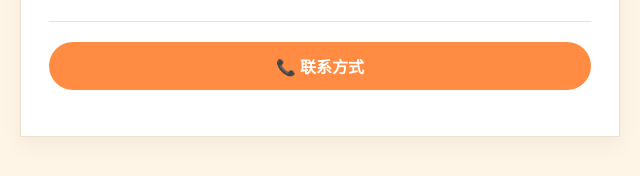
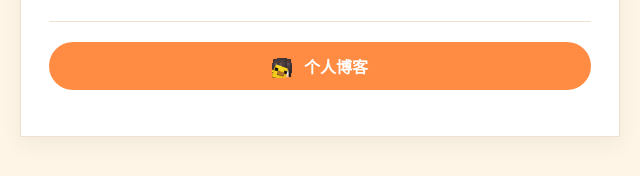
Before and after one commit to hong-a-debug/hong-a-debug.github.io, a plain HTML site: page GameList.html in a window 1280 px wide. Shown: the part 482-658 px from the top of the page, 320-960 px from the left. Drawn offline with Linux system fonts and the light colour scheme.

Commit message:
Update GameList.html

```diff
--- a/GameList.html
+++ b/GameList.html
@@ -216,6 +216,13 @@
             transform: translateY(-1px);
         }
 
+        .contact-icon {
+            width: 20px;
+            height: 20px;
+            vertical-align: middle;
+            margin-right: 8px;
+        }
+
         @media (max-width: 560px) {
             body {
                 padding: 20px 16px;
@@ -285,7 +292,9 @@
 
         <div class="divider"></div>
 
-        <a href="https://hong-a-debug.github.io/" target="_blank" class="contact-btn" data-key="contactBtn">📞 联系方式</a>
+        <a href="https://hong-a-debug.github.io/" target="_blank" class="contact-btn" id="contactBtn">
+            <img src="https://hong-a-debug.github.io/icon/icon.png" alt="icon" class="contact-icon" onerror="this.style.display='none'"> 个人博客
+        </a>
     </div>
 
     <script>
@@ -309,15 +318,13 @@
                 title: "红怪的游戏库",
                 searchPlaceholder: "搜索游戏...",
                 searchBtn: "搜索",
-                noResult: "😢 没有找到相关游戏",
-                contactBtn: "📞 联系方式"
+                noResult: "😢 没有找到相关游戏"
             },
             en: {
                 title: "Hongguai's Game Library",
                 searchPlaceholder: "Search games...",
                 searchBtn: "Search",
-                noResult: "😢 No games found",
-                contactBtn: "📞 Contact"
+                noResult: "😢 No games found"
             }
         };
 
@@ -358,8 +365,6 @@
                 if (texts[key]) {
                     if (el.tagName === 'INPUT') {
                         el.placeholder = texts[key];
-                    } else if (el.tagName === 'A' && el.classList.contains('contact-btn')) {
-                        el.innerHTML = texts[key];
                     } else {
                         el.textContent = texts[key];
                     }
```
